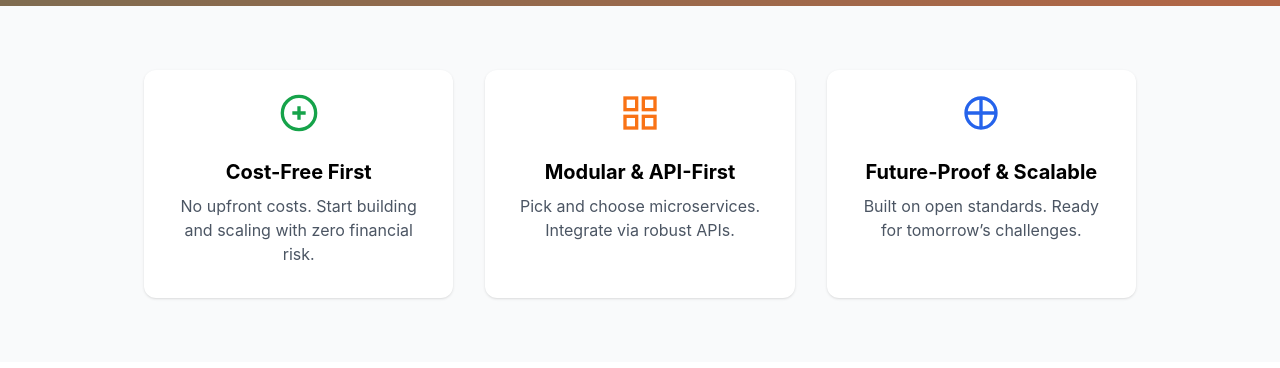
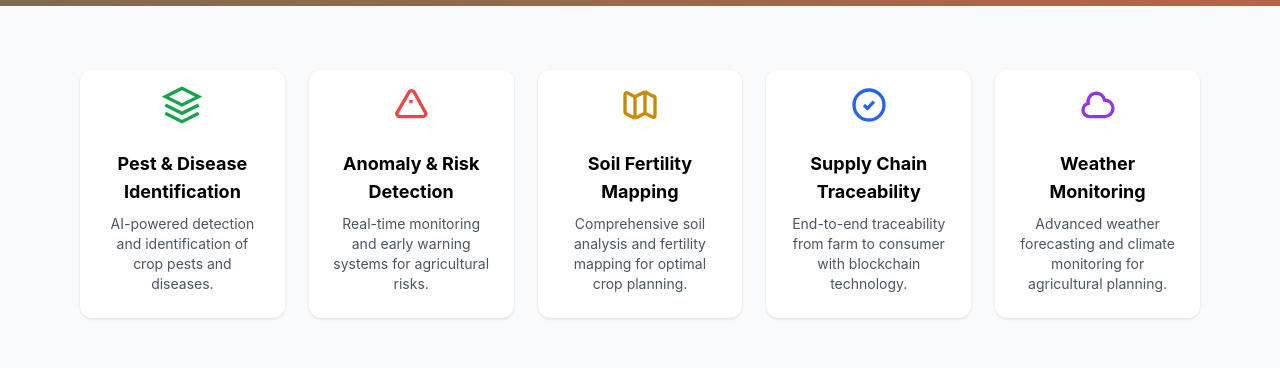
Before and after one commit to Krish9676/ZUTO-Geotech-Solutions-webpage, a React (Vite) app: page / in a window 1280 px wide. Shown: the part 775-1143 px from the top of the page. Built offline with nearby package versions, Linux system fonts and the light colour scheme; grey boxes are pictures that could not be loaded.

Commit message:
feat: update Benefits section with five core services - Pest & Disease ID, Anomaly Detection, Soil Mapping, Traceability, and Weather Monitoring

```diff
--- a/src/components/Benefits.jsx
+++ b/src/components/Benefits.jsx
@@ -1,36 +1,50 @@
 const benefits = [
   {
-    title: 'Cost-Free First',
+    title: 'Pest & Disease Identification',
     icon: (
-      <svg className="w-10 h-10 text-green-600" fill="none" stroke="currentColor" strokeWidth="2" viewBox="0 0 24 24"><circle cx="12" cy="12" r="10"/><path d="M8 12h8M12 8v8"/></svg>
+      <svg className="w-10 h-10 text-green-600" fill="none" stroke="currentColor" strokeWidth="2" viewBox="0 0 24 24"><path d="M12 2L2 7l10 5 10-5-10-5zM2 17l10 5 10-5M2 12l10 5 10-5"/></svg>
     ),
-    desc: 'No upfront costs. Start building and scaling with zero financial risk.'
+    desc: 'AI-powered detection and identification of crop pests and diseases.'
   },
   {
-    title: 'Modular & API-First',
+    title: 'Anomaly & Risk Detection',
     icon: (
-      <svg className="w-10 h-10 text-orange-500" fill="none" stroke="currentColor" strokeWidth="2" viewBox="0 0 24 24"><rect x="3" y="3" width="7" height="7"/><rect x="14" y="3" width="7" height="7"/><rect x="14" y="14" width="7" height="7"/><rect x="3" y="14" width="7" height="7"/></svg>
+      <svg className="w-10 h-10 text-red-500" fill="none" stroke="currentColor" strokeWidth="2" viewBox="0 0 24 24"><path d="M12 9v2m0 4h.01m-6.938 4h13.856c1.54 0 2.502-1.667 1.732-2.5L13.732 4c-.77-.833-1.964-.833-2.732 0L3.732 16.5c-.77.833.192 2.5 1.732 2.5z"/></svg>
     ),
-    desc: 'Pick and choose microservices. Integrate via robust APIs.'
+    desc: 'Real-time monitoring and early warning systems for agricultural risks.'
   },
   {
-    title: 'Future-Proof & Scalable',
+    title: 'Soil Fertility Mapping',
     icon: (
-      <svg className="w-10 h-10 text-blue-600" fill="none" stroke="currentColor" strokeWidth="2" viewBox="0 0 24 24"><path d="M12 3v18M3 12h18"/><circle cx="12" cy="12" r="9"/></svg>
+      <svg className="w-10 h-10 text-yellow-600" fill="none" stroke="currentColor" strokeWidth="2" viewBox="0 0 24 24"><path d="M9 20l-5.447-2.724A1 1 0 013 16.382V5.618a1 1 0 011.447-.894L9 7m0 13l6-3m-6 3V7m6 10l4.553 2.276A1 1 0 0021 18.382V7.618a1 1 0 00-1.447-.894L15 4m0 13V4m-6 3l6-3"/></svg>
     ),
-    desc: 'Built on open standards. Ready for tomorrow’s challenges.'
+    desc: 'Comprehensive soil analysis and fertility mapping for optimal crop planning.'
+  },
+  {
+    title: 'Supply Chain Traceability',
+    icon: (
+      <svg className="w-10 h-10 text-blue-600" fill="none" stroke="currentColor" strokeWidth="2" viewBox="0 0 24 24"><path d="M9 12l2 2 4-4m6 2a9 9 0 11-18 0 9 9 0 0118 0z"/></svg>
+    ),
+    desc: 'End-to-end traceability from farm to consumer with blockchain technology.'
+  },
+  {
+    title: 'Weather Monitoring',
+    icon: (
+      <svg className="w-10 h-10 text-purple-600" fill="none" stroke="currentColor" strokeWidth="2" viewBox="0 0 24 24"><path d="M3 15a4 4 0 004 4h9a5 5 0 10-.1-9.999 5.002 5.002 0 10-9.78 2.096A4.001 4.001 0 003 15z"/></svg>
+    ),
+    desc: 'Advanced weather forecasting and climate monitoring for agricultural planning.'
   },
 ];
 
 const Benefits = () => (
   <section id="features" className="py-16 bg-gray-50 dark:bg-gray-800">
-    <div className="max-w-5xl mx-auto px-4">
-      <div className="grid grid-cols-1 md:grid-cols-3 gap-8">
+    <div className="max-w-6xl mx-auto px-4">
+      <div className="grid grid-cols-1 md:grid-cols-2 lg:grid-cols-3 xl:grid-cols-5 gap-6">
         {benefits.map((b, i) => (
-          <div key={b.title} className="bg-white dark:bg-gray-900 rounded-xl shadow p-8 flex flex-col items-center text-center hover:shadow-lg transition">
+          <div key={b.title} className="bg-white dark:bg-gray-900 rounded-xl shadow p-6 flex flex-col items-center text-center hover:shadow-lg transition">
             <div className="mb-4 animate-bounce">{b.icon}</div>
-            <h3 className="text-xl font-bold mb-2">{b.title}</h3>
-            <p className="text-gray-600 dark:text-gray-300">{b.desc}</p>
+            <h3 className="text-lg font-bold mb-2">{b.title}</h3>
+            <p className="text-gray-600 dark:text-gray-300 text-sm">{b.desc}</p>
           </div>
         ))}
       </div>
```
